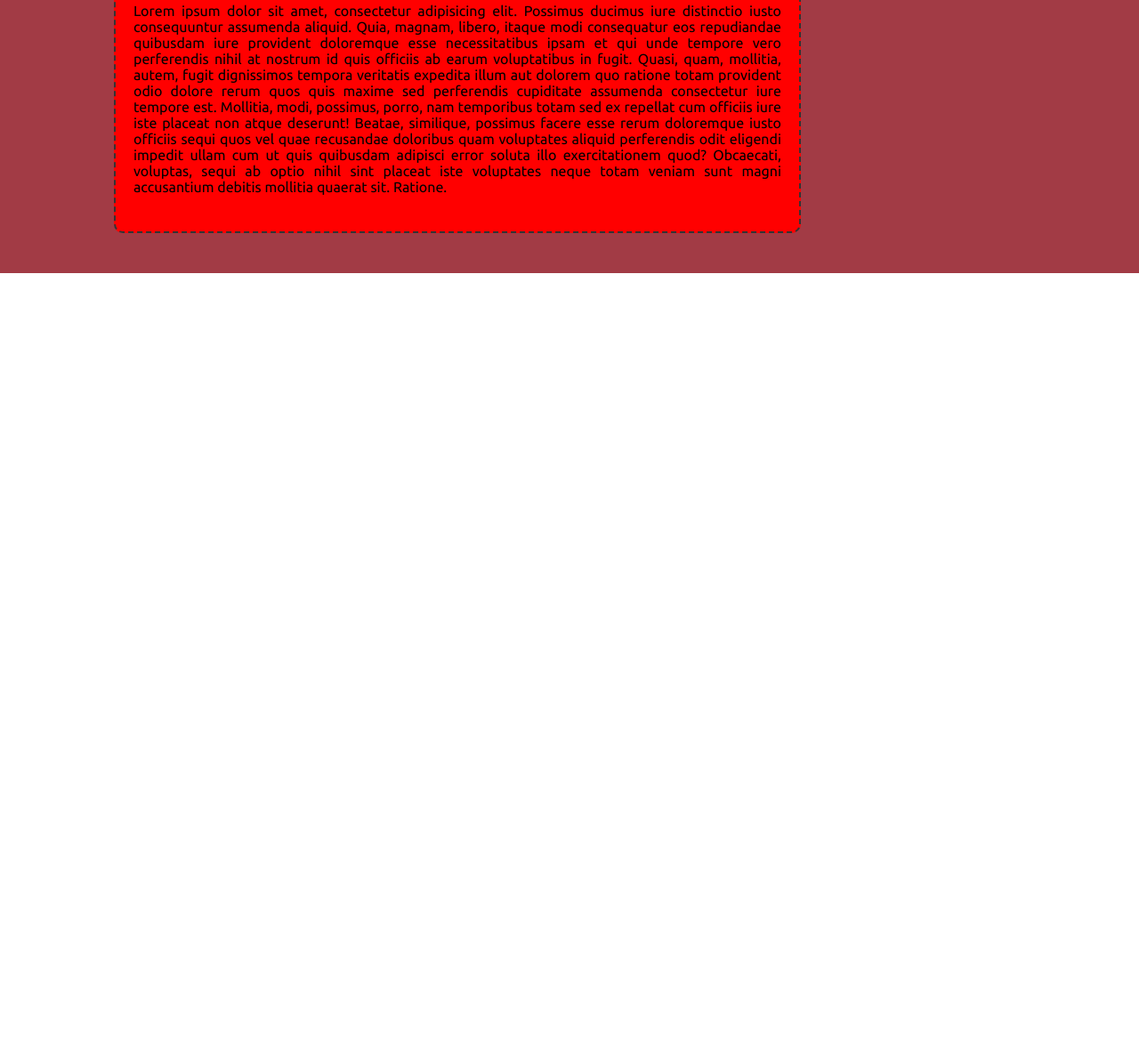
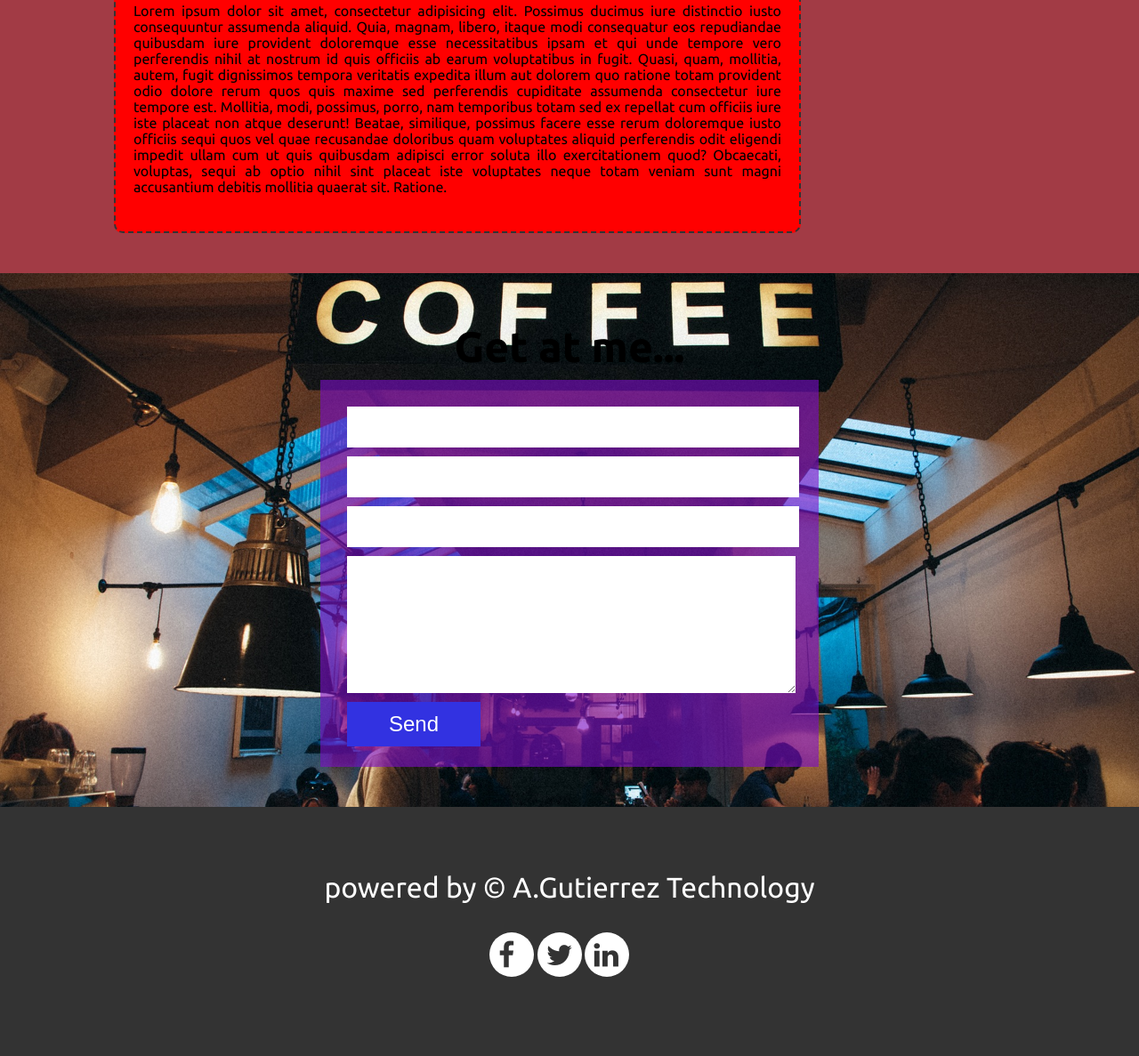
Before and after one commit to Alexg1021/geekwise-tigers-portfolio, a plain HTML site: page index.html in a window 1280 px wide. Shown: the part 1334-2521 px from the top of the page at 89% size. Before the commit the page ends 1641 px from the top, so only its background shows below. Drawn offline with Linux system fonts and the light colour scheme.

Commit message:
almost done

```diff
--- a/css/main.css
+++ b/css/main.css
@@ -143,3 +143,88 @@ ul{
     text-align: justify;
     padding: 0px 20px;
 }
+
+/*Contact Styles*/
+
+#contact{
+    width: 100%;
+    padding: 45px 0;
+    display: inline-block;
+    background: url("../img/coffee.jpg");
+    background-position: center;
+    background-size: cover;
+    background-attachment: fixed;
+}
+
+#contact h1{
+    text-align: center;
+    font-size: 3em;
+    margin: 10px 0;
+}
+
+.form-box{
+    height: 375px;
+    width: 500px;
+    padding: 30px;
+    background-color: rgba(124, 12, 200, 0.6);
+    margin: 0 auto;
+}
+
+#contact input{
+   display: block;
+    width: 100%;
+    height: 40px;
+    margin-bottom: 10px;
+    border: 2px solid #fff;
+}
+
+#contact textarea{
+    display: block;
+    width: 100%;
+    height: 150px;
+    margin-bottom: 10px;
+    border: none;
+}
+
+#contact button{
+    height: 50px;
+    width: 150px;
+    background-color: rgb(50, 50, 225);
+    border: none;
+    color: #fff;
+    font-size: 1.5em;
+}
+
+/*Footer styles*/
+footer{
+    height: 200px;
+    width: 100%;
+    padding: 40px 0;
+    background-color: #333;
+}
+
+footer p{
+    text-align: center;
+    color: #fff;
+    font-size: 2em;
+}
+
+.sm-icons{
+    width: 180px;
+    height: 50px;
+    margin: 0 auto;
+}
+
+.icon{
+    height: 50px;
+    width: 50px;
+    display: inline-block;
+    border-radius: 100%;
+    background-color: #fff;
+}
+
+.icon i{
+    font-size: 2em;
+    color: #333;
+    padding: 10px;
+}
--- a/index.html
+++ b/index.html
@@ -2,6 +2,7 @@
 <html>
     <head>
         <title>Geekwise: Portfolio Page</title>
+
         <link rel="stylesheet" href="https://maxcdn.bootstrapcdn.com/font-awesome/4.6.1/css/font-awesome.min.css">
         <link href='https://fonts.googleapis.com/css?family=Ubuntu:400,700,300|Parisienne' rel='stylesheet' type='text/css'>
         <link rel="stylesheet" href="css/main.css" type="text/css" />
@@ -90,6 +91,47 @@
                 </div>
             </div>
         </section>
+        <!--End of Biography-->
+
+        <!--Begin Contact Form-->
+        <section id="contact">
+            <h1>Get at me...</h1>
+            <div class="form-box">
+                <form>
+                    <input type="text" name="name"/>
+                    <input type="text" name="email"/>
+                    <input type="text" name="Subject"/>
+                    <textarea type="text" name="message">
+
+                    </textarea>
+                    <button type="submit">Send</button>
+                </form>
+            </div>
+        </section>
+        <!--End of Contact-->
+        <!--Footer Section Begins-->
+        <footer>
+            <p>powered by &copy; A.Gutierrez Technology</p>
+            <div class="sm-icons">
+                <div class="icon">
+                    <a href="">
+                        <i class="fa fa-facebook"></i>
+                    </a>
+                </div>
+
+                <div class="icon">
+                    <a href="">
+                        <i class="fa fa-twitter"></i>
+                    </a>
+                </div>
+
+                <div class="icon">
+                    <a href="">
+                        <i class="fa fa-linkedin"></i>
+                    </a>
+                </div>
+            </div>
+        </footer>
 
     </body>
 </html>
```
Also changed, not shown: img/coffee.jpg (added).
